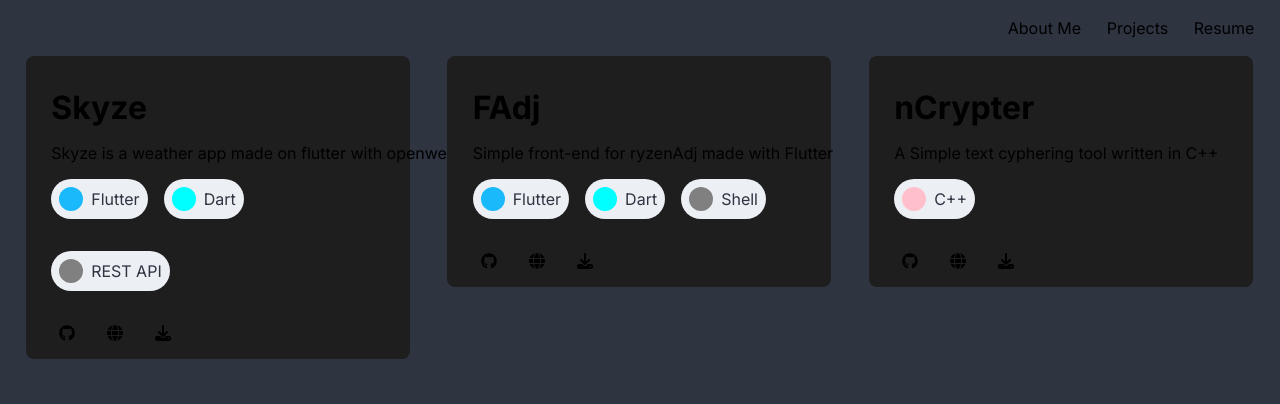
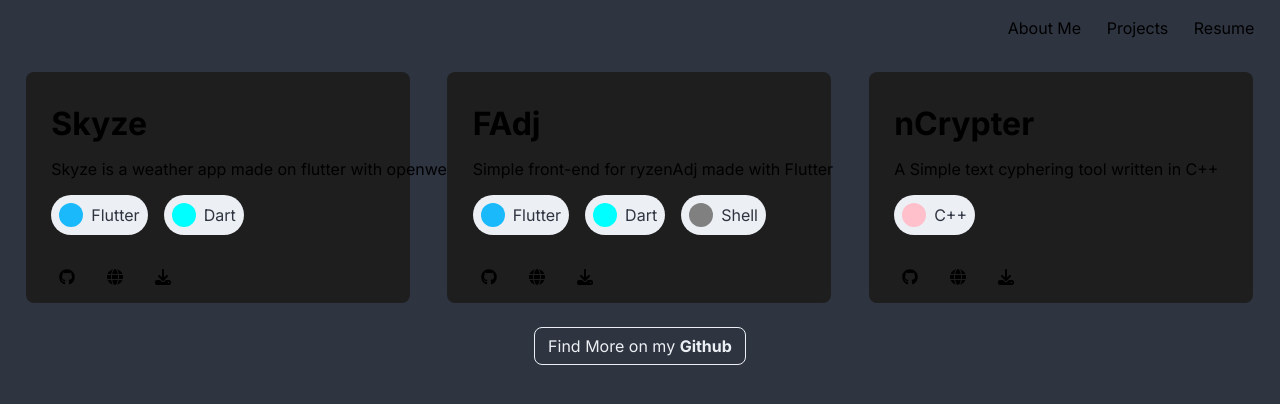
Before and after one commit to n1ved/n1ved.github.io, a Next.js app: page /projects in a window 1280 px wide. Shown: the top 404 px of the page. Built offline with nearby package versions, Linux system fonts and the light colour scheme.

Commit message:
Added more projects gh link

```diff
--- a/src/app/projects/page.module.css
+++ b/src/app/projects/page.module.css
@@ -9,14 +9,31 @@
 }
 
 .bodyContainer{
+    padding-top: 2vh;
     display: grid;
     place-items: stretch;
     grid-template-columns: repeat(auto-fill,minmax(25vw,1fr));
     grid-gap: 10px;
 }
 
+.repo{
+    margin-top: 2vh;
+    display: block;
+    width: fit-content;
+    align-self: center;
+    padding: 1vh 1vw;
+    border: #ECEFF4 1px solid;
+    border-radius: 1vh;
+    color: #ECEFF4;
+    text-decoration: none;
+}
+
+.repo a{
+    font-weight: bold;
+}
+
 @media screen and (max-width: 1000px){
-    .bodyContainer{
+    .bodyContainer {
         grid-template-columns: max-content;
         place-items: center;
     }
--- a/src/app/projects/page.tsx
+++ b/src/app/projects/page.tsx
@@ -3,24 +3,27 @@ import styles from './page.module.css'
 import ProjectCard from "@/components/project_card/project_card";
 export default function Projects() {
     return <main className={styles.main}>
-        <Navbar/>
+        <Navbar haveTitle={true} title={"Projects"}/>
         <div className={styles.bodyContainer}>
             <ProjectCard
                 className={styles.projectCard}
                 title="Skyze"
                 description="Skyze is a weather app made on flutter with openweathermap API"
-                technologies="Flutter, Dart, REST API"
+                technologies="Flutter, Dart"
                 github = "https://github.com/n1ved/skyze"
-                live = ""
+                haveLive = {false}
+                haveDownload = {true}
                 download = "https://github.com/n1ved/skyze/releases/latest"
-                colors="#19B9FB,cyan,grey"
+                colors="#19B9FB,cyan"
             />
             <ProjectCard
                 className={styles.projectCard}
                 title="FAdj"
                 description="Simple front-end for ryzenAdj made with Flutter"
                 technologies="Flutter, Dart, Shell"
-                github = ""
+                github = "https://github.com/n1ved/FAdj"
+                haveLive = {false}
+                haveDownload = {false}
                 colors="#19B9FB,cyan,grey"
             />
             <ProjectCard
@@ -28,11 +31,16 @@ export default function Projects() {
                 title="nCrypter"
                 description="A Simple text cyphering tool written in C++"
                 technologies="C++"
-                links="github.com"
+                links="https://github.com/n1ved/ncrypter"
+                haveLive = {true}
+                live = "https://n1ved.me/ncrypter/"
+                haveDownload = {true}
+                download = "https://github.com/n1ved/ncrypter/releases/latest"
                 colors="pink"
             />
 
         </div>
+        <center> <div className={styles.repo}>Find More on my <a href="https://github.com/n1ved?tab=repositories"> Github</a></div></center>
 
     </main>;
 }
```
